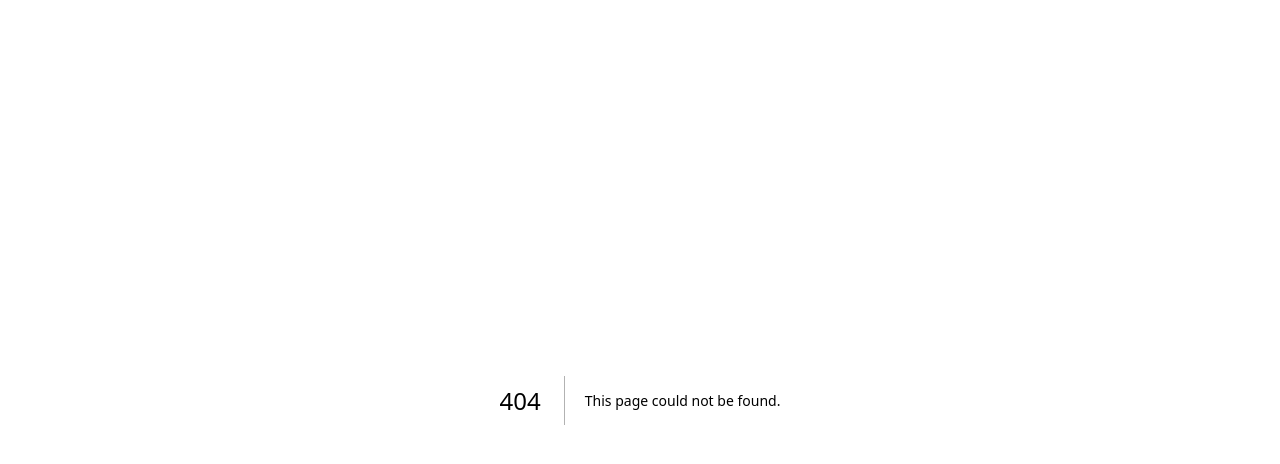
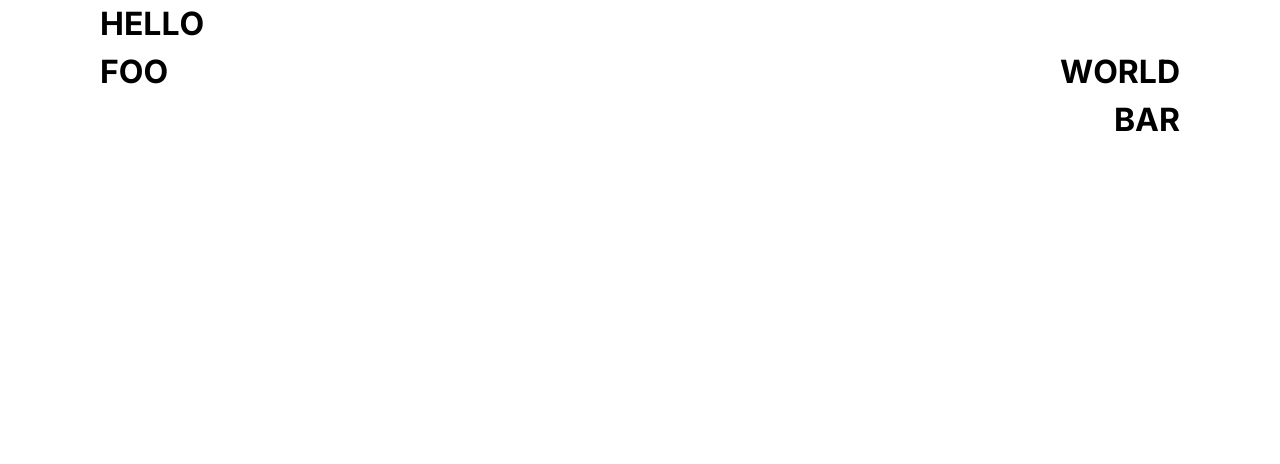
Before and after one commit to phamquangdieu/next-temp, a Next.js app: page /timeline-1 in a window 1280 px wide. Before the commit this address had no page. Shown: the top 464 px of the page. Built offline with nearby package versions, Linux system fonts and the light colour scheme.

Commit message:
test timeline

```diff
--- /dev/null
+++ b/app/timeline-1/page.tsx
@@ -0,0 +1,100 @@
+'use client';
+import { useGSAP } from '@gsap/react';
+import gsap from 'gsap';
+import React, { useRef } from 'react'
+import styles from './styles.module.css'
+import SplitType from 'split-type';
+
+const hello  = document.querySelector(`.${styles.hello}`)
+gsap.set(hello, { autoAlpha: 0})
+const Timeline1 = () => {
+    const ref = useRef<HTMLDivElement>(null);
+    useGSAP(() => {
+        const hello  = document.querySelector(`.${styles.hello}`)
+        const tmpHello = new SplitType(`.${styles.hello}`, { types: 'chars'})
+        const world = document.querySelector(`.${styles.world}`)
+        const foo = document.querySelector(`.${styles.foo}`)
+        const bar = document.querySelector(`.${styles.bar}`)
+        const tmpWorld = new SplitType(`.${styles.world}`, { types: 'chars'})
+        const tmpBar = new SplitType(`.${styles.bar}`, { types: 'chars'})
+        const tmpFoo = new SplitType(`.${styles.foo}`, { types: 'chars'})
+        const tl = gsap.timeline({ defaults: { duration: 1.25, ease: "power1.inOut" } });
+        tl.fromTo(tmpHello.chars, {
+            autoAlpha: 0,
+            x: 0,
+            },{
+                autoAlpha: 1,
+                x: 100,
+                duration: 1,
+                ease: "power2",
+                stagger: {
+                each: 0.02,
+                from: "end"
+                }
+            }, 0.5)
+            .fromTo(
+                tmpWorld.chars,
+                {x: 500},
+                {
+                    x: 0,
+                    delay: 1,
+                    duration: 1,
+                    ease: "power2",
+                    stagger: {
+                        each: 0.02,
+                        from: "start"
+                    }
+                }, 0.5)
+            .fromTo(tmpFoo.chars, {
+                autoAlpha: 0,
+                x: 0,
+                },{
+                    autoAlpha: 1,
+                    x: 100,
+                    delay: 1.5,
+                    duration: 1,
+                    ease: "power2",
+                    stagger: {
+                    each: 0.02,
+                    from: "end"
+                    }
+                }, 1)
+            .fromTo(
+                tmpBar.chars,
+                {x: 500},
+                {
+                    x: 0,
+                    delay: 2,
+                    ease: "power2",
+                    stagger: {
+                        each: 0.02,
+                        from: "start"
+                    }
+                }, 1.5)
+
+        // tl
+        //     .to(hello, { x: 100, opacity: 1, delay: 0.3})
+        //     .fromTo(world, {xPercent: 100}, {xPercent: 0, delay: 0.2, opacity: 1})
+        //     .to(foo, { x: 100, opacity: 1, delay: 0.2})
+        //     .fromTo(bar, {xPercent: 100}, {xPercent: 0, delay: 0.3, opacity: 1})
+
+    }, { scope: ref});
+    return (
+        <div ref={ref} className={styles.container}>
+            <div className='part'>
+                <div className={styles.hello}>Hello</div>
+            </div>
+            <div className={styles.partRight}>
+                <div className={styles.world}>world</div>
+            </div>
+            <div className='part'>
+                <div className={styles.foo}>Foo</div>
+            </div>
+            <div className={styles.partRight}>
+                <div className={styles.bar}>Bar</div>
+            </div>
+        </div>
+    );
+}
+
+export default Timeline1;
--- /dev/null
+++ b/app/timeline-1/styles.module.css
@@ -0,0 +1,28 @@
+.container {
+    font-size: 32px;
+    text-transform: uppercase;
+    font-weight: bold;
+    position: relative;
+}
+.partRight {
+    position: absolute;
+    right: 0;
+}
+.hello {
+    /* opacity: 0; */
+}
+.world {
+    /* opacity: 0; */
+    right: 0;
+    text-align: right;
+    padding-right: 100px;
+}
+.foo {
+    /* opacity: 0; */
+}
+.bar {
+    /* opacity: 0; */
+    right: 0;
+    text-align: right;
+    padding-right: 100px;
+}
```
